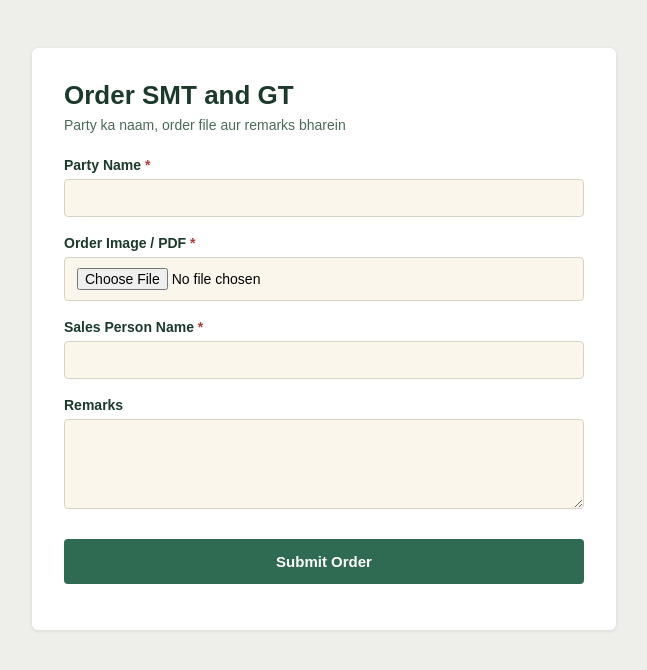
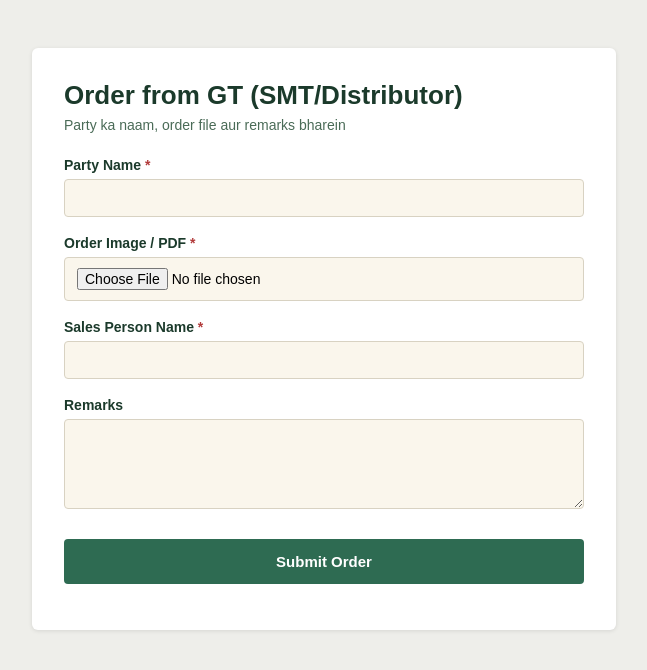
Before and after one commit to mismgr-ux/order-entry-app, a website: page public/index.html in a window 1280 px wide. Shown: the whole page, without its empty margins (316-963 px from the left). Drawn offline with Linux system fonts and the light colour scheme.

Commit message:
update form heading

```diff
--- a/public/index.html
+++ b/public/index.html
@@ -2,7 +2,7 @@
 <html lang="hi">
 <head>
 <meta charset="UTF-8">
-<title>Order SMT and GT</title>
+<title>Order from GT (SMT/Distributor)</title>
 <style>
   body {
     background: #eeeeea;
@@ -78,7 +78,7 @@
 </head>
 <body>
   <div class="card">
-    <h1>Order SMT and GT</h1>
+    <h1>Order from GT (SMT/Distributor)</h1>
     <p class="subtitle">Party ka naam, order file aur remarks bharein</p>
 
     <form id="orderForm">
```
